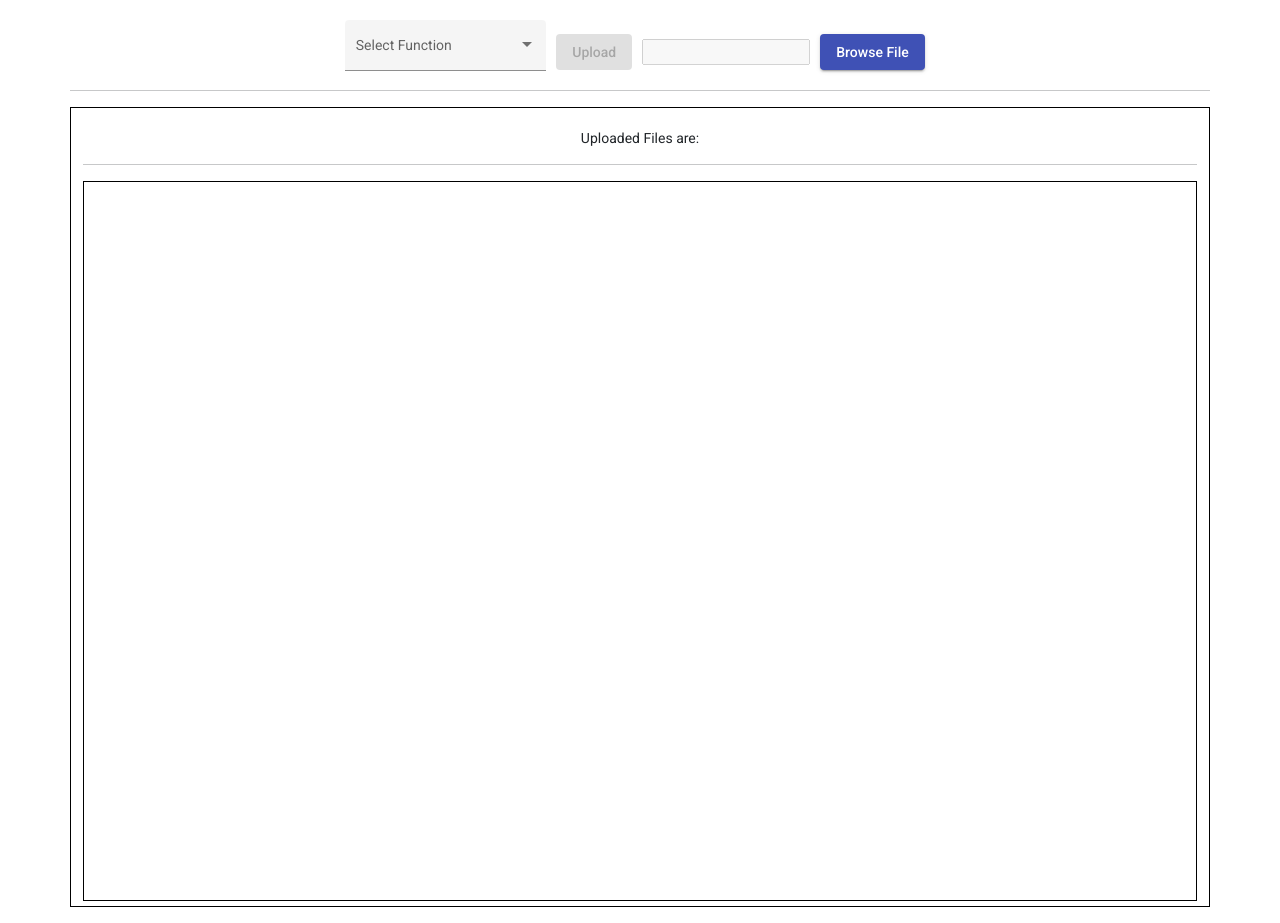
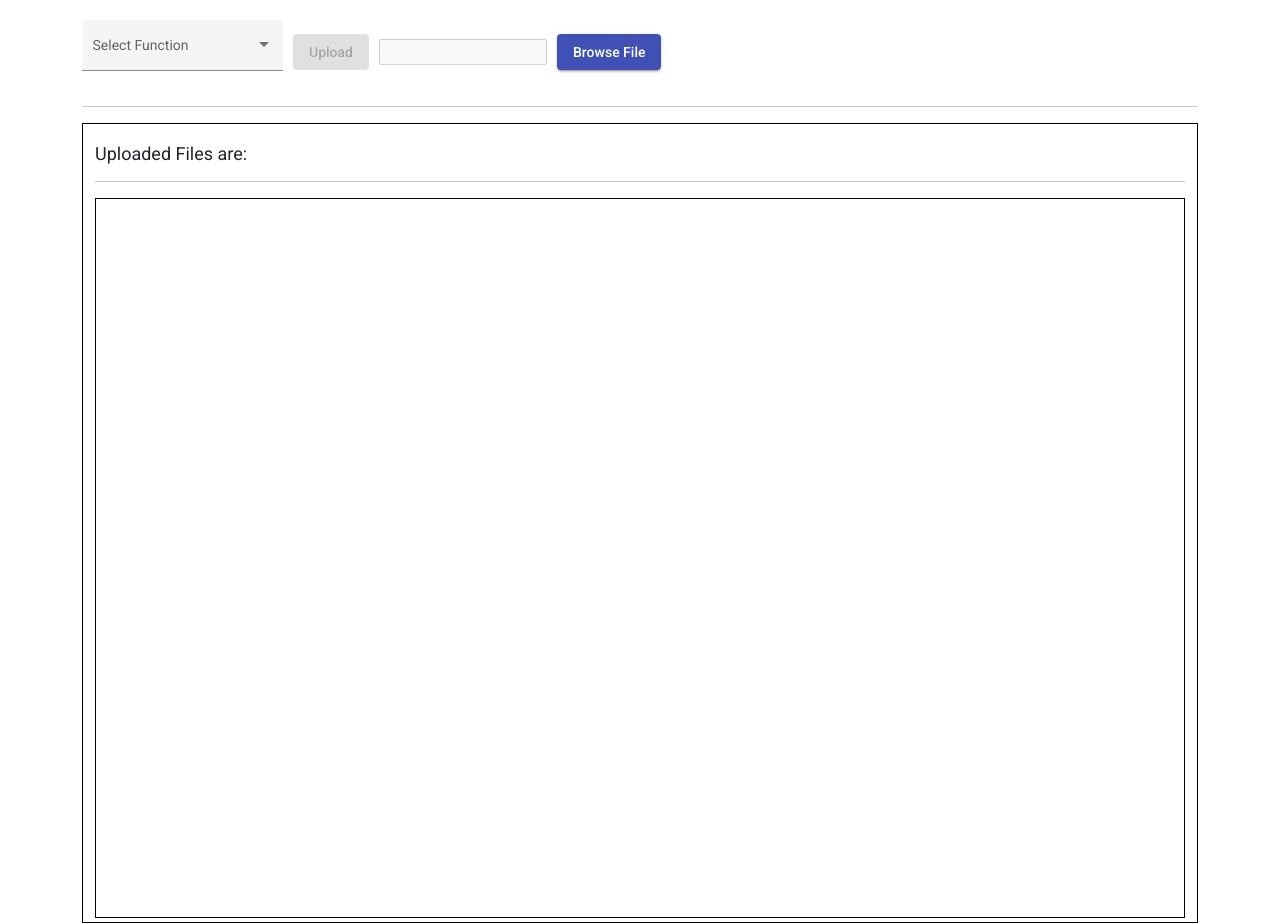
Before and after one commit to yogeshatgit/TeddyWeb1, an Angular app: page / in a window 1280 px wide. Built offline with nearby package versions, Linux system fonts and the light colour scheme.

Commit message:
Update upload-file.component.html

```diff
--- a/src/app/upload-file/upload-file.component.html
+++ b/src/app/upload-file/upload-file.component.html
@@ -1,5 +1,5 @@
 <div class="container">
-<div class="row" id="row">
+<div class="row" id="topRow">
     <div class="col-md-12" >
             <mat-form-field  appearance="fill">
                 <mat-label>Select Function</mat-label>
@@ -19,11 +19,12 @@
               {{ errorMessage }}
             </div>
     </div>
+</div>
     <hr>
     <div class="container" id="preview">
         <div class="row">
            <div class="col-md-12">
-                Uploaded Files are:
+                <span style="font-size: large;">Uploaded Files are:</span>
                 <hr>
                 <div class="fileUploaded">
                 <mat-list>
@@ -36,4 +37,3 @@
         </div>
     </div>
 </div>
-</div>
```
